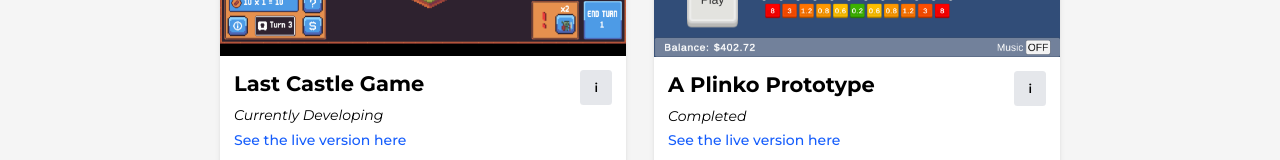
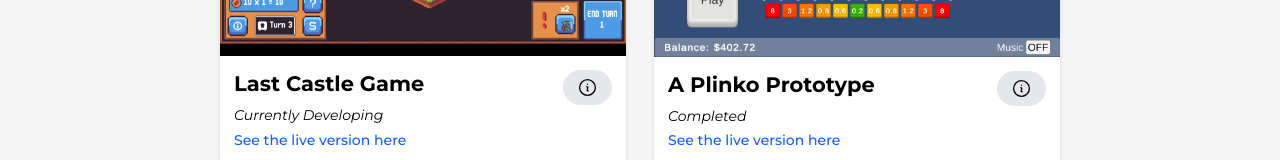
Before and after one commit to Mbrace1/michael-bracey-portfolio, a React (Vite) app: page / in a window 1280 px wide. Shown: the part 586-746 px from the top of the page. Built offline with nearby package versions, Linux system fonts and the light colour scheme.

Commit message:
trying to get github pages working

```diff
--- a/index.html
+++ b/index.html
@@ -4,7 +4,7 @@
     <meta charset="UTF-8" />
     <link rel="icon" type="image/svg+xml" href="/vite.svg" />
     <meta name="viewport" content="width=device-width, initial-scale=1.0" />
-    <title>Michael Bracey Curriculum Vitae</title>
+    <title>Michael Bracey Portfolio</title>
   </head>
   <body>
     <div id="root"></div>
--- a/package.json
+++ b/package.json
@@ -7,7 +7,9 @@
     "dev": "vite",
     "build": "vite build",
     "lint": "eslint .",
-    "preview": "vite preview"
+    "preview": "vite preview",
+    "predeploy": "npm run build",
+    "deploy": "gh-pages -d dist"
   },
   "dependencies": {
     "@heroicons/react": "^2.2.0",
--- a/src/components/Project.jsx
+++ b/src/components/Project.jsx
@@ -1,6 +1,6 @@
 
 import Button from './generic/Button';
-import { InformationCircleIcon } from '@heroicons/react/24/outline';
+import { InformationCircleIcon, ChevronLeftIcon } from '@heroicons/react/24/outline';
 
 const Project = ({name, summary, img = "", progress, link, tags, flipped, onFlip}) => {
 
@@ -18,8 +18,8 @@ const Project = ({name, summary, img = "", progress, link, tags, flipped, onFlip
                         <div className="p-4">
                             <div className='flex flex-row justify-between'>
                                 <h3 className='section-header-2 mb-2 text-2xl font-bold'>{name}</h3>
-                                <Button onClick={onFlip} variant={"flat"} className='bg-gray-200'>
-                                    i
+                                <Button onClick={onFlip} variant={"flat"} className='bg-gray-200 rounded-full'>
+                                    <InformationCircleIcon className="size-6" />
                                 </Button>
                             </div>
                             <p className='italic mb-1'>{progress}</p>
@@ -35,10 +35,16 @@ const Project = ({name, summary, img = "", progress, link, tags, flipped, onFlip
                     </div>
                 </>
             ) : (
-                <>
-                    <Button onClick={onFlip}>back</Button>
-                    <p className='mb-1'>{summary}</p>
-                </>
+                <div className="p-4">
+                    <div className='flex flex-row justify-begin mb-2'>
+                        <Button onClick={onFlip} variant={"flat"} className="bg-gray-200 rounded-full">
+                            <ChevronLeftIcon className="size-6" />
+                        </Button>
+                    </div>
+                    <div className='flex flex-col justify-center'>
+                        <p className='mb-1'>{summary}</p>
+                    </div>
+                </div>
             )
             }
         </div>
```
